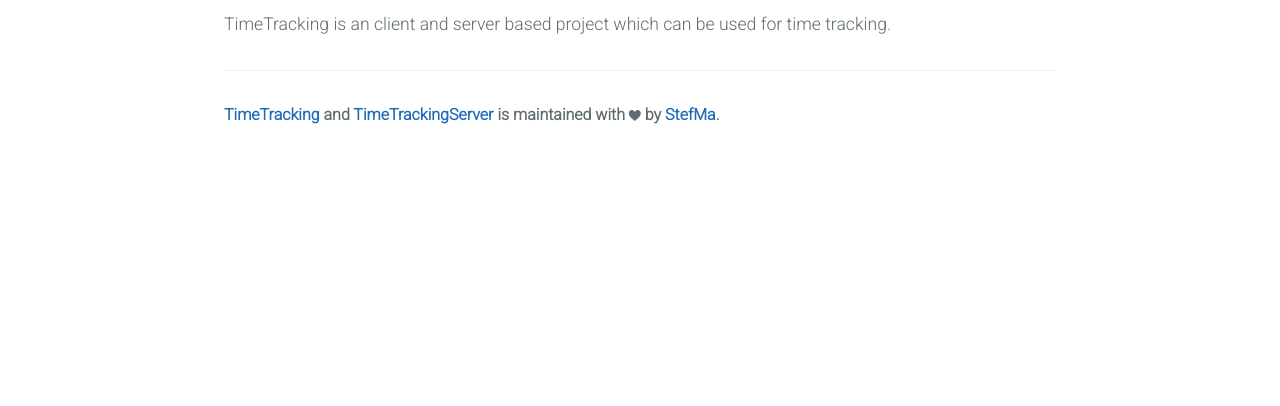
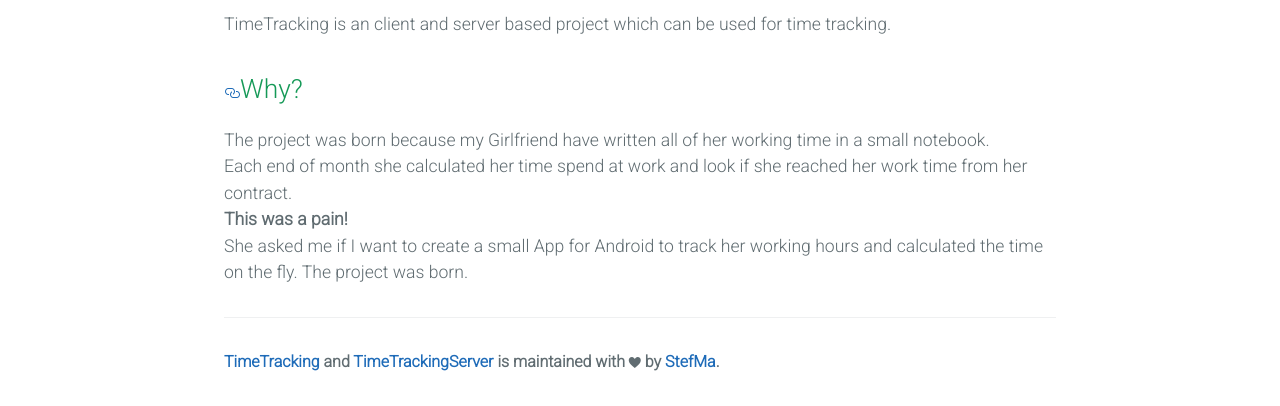
Before and after one commit to StefMa/TimeTracking, a plain HTML site: page index.html in a window 1280 px wide. Shown: the part 427-833 px from the top of the page. Before the commit the page ends 800 px from the top, so only its background shows below. Drawn offline with Linux system fonts and the light colour scheme.

Commit message:
Add 'Why'

```diff
--- a/index.html
+++ b/index.html
@@ -20,8 +20,21 @@
 
     <section class="main-content">
       <h1>
-<a id="timetracking" class="anchor" href="#timetracking" aria-hidden="true"><span aria-hidden="true" class="octicon octicon-link"></span></a>TimeTracking</h1>
-<p>TimeTracking is an client and server based project which can be used for time tracking.</p>
+        <a id="timetracking" class="anchor" href="#timetracking" aria-hidden="true"><span aria-hidden="true" class="octicon octicon-link"></span></a>TimeTracking
+      </h1>
+      <p>TimeTracking is an client and server based project which can be used for time tracking.</p>
+      <h2>
+        <a id="why" class="anchor" href="#why" aria-hidden="true"><span aria-hidden="true" class="octicon octicon-link"></span></a>Why?</h1>
+      </h2>
+      <p>
+        The project was born because my Girlfriend have written all of her working time in a small notebook.
+        <br>
+        Each end of month she calculated her time spend at work and look if she reached her work time from her contract.
+        <br>
+        <b>This was a pain!</b>
+        <br>
+        She asked me if I want to create a small App for Android to track her working hours and calculated the time on the fly. The project was born.
+      </p>
 
       <footer class="site-footer">
         <span class="site-footer-owner"><a href="https://github.com/StefMa/TimeTracking">TimeTracking</a> and <a href="https://github.com/StefMa/TimeTrackingServer">TimeTrackingServer</a> is maintained with <span class="octicon octicon-heart"></span> by <a href="https://github.com/StefMa">StefMa</a>.</span>
```
